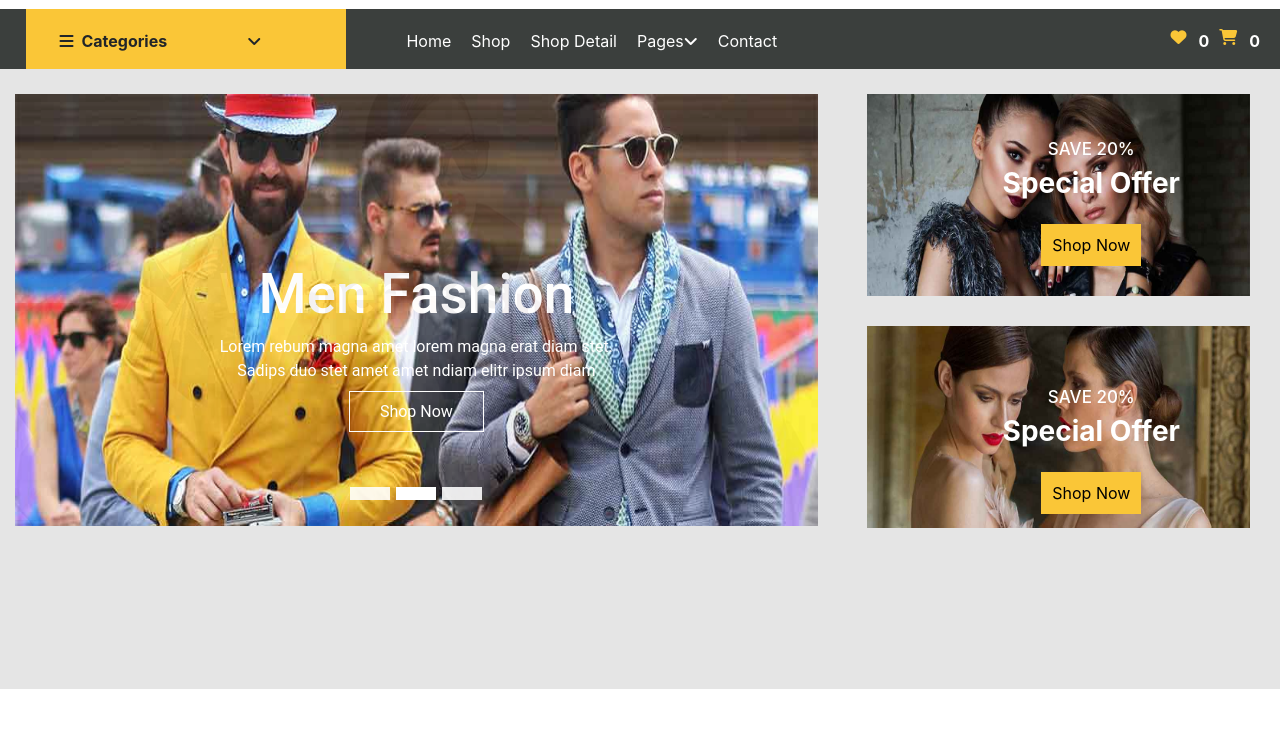
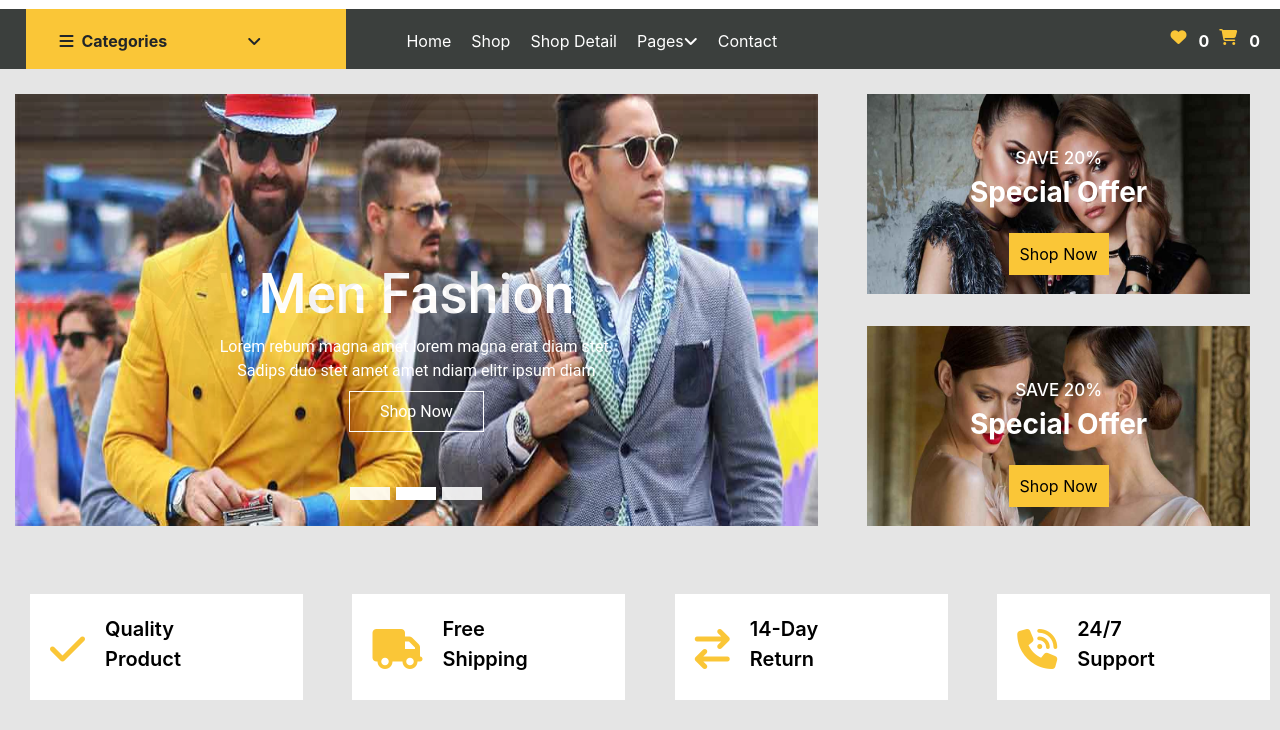
Before and after one commit to Oluwamayowaeniitan/Team-project, a plain HTML site: page index.html in a window 1280 px wide. Shown: the part 111-841 px from the top of the page. Before the commit the page ends 800 px from the top, so only its background shows below. Drawn offline with nearby package versions, Linux system fonts and the light colour scheme.

Commit message:
new correction

```diff
--- a/index.html
+++ b/index.html
@@ -128,25 +128,50 @@
             </div>
 
             <div class="side-slide">
-                <div class="side-slider">
-                    <img src="./img/offer-1.jpg">
+                <div id="sliding" class="carousel slide carousel-fade" data-ride="carousel">
+                    <div class="carousel-inner">
+                        <div class="carousel-feature active">
+                            <img src="./img/offer-1.jpg" class="d-block w-100">
+                            <div class="carousel-caption d-none d-md-block word">
+                                <h5>SAVE 20%</h5>
+                                <h3>Special Offer</h3><br>
+                                <span>Shop Now</span>
+                            </div>
+                        </div>
+                    </div>
                 </div>
-                <div class="side-slider">
-                    <img src="./img/offer-2.jpg">
+                <div id="sliding" class="carousel slide carousel-fade" data-ride="carousel">
+                    <div class="carousel-inner">
+                        <div class="carousel-feature active">
+                            <img src="./img/offer-2.jpg" class="d-block w-100">
+                            <div class="carousel-caption d-none d-md-block word">
+                                <h5>SAVE 20%</h5>
+                                <h3>Special Offer</h3><br>
+                                <span>Shop Now</span>
+                            </div>
+                        </div>
+                    </div>
                 </div>
             </div>
         </div>
-
-        <div class="featured-list">
-            <div class="feature1">
-                <h5>SAVE 20%</h5>
-                <h3>Special Offer</h3><br>
-                <span>Shop Now</span>
+    </section>
+    <section class="standard">
+        <div class="content">
+            <div class="statement">
+                <i class="fa-solid fa-check"></i>
+                <p>Quality<br>Product</p>
             </div>
-            <div class="feature2">
-                <h5>SAVE 20%</h5>
-                <h3>Special Offer</h3><br>
-                <span>Shop Now</span>
+            <div class="statement">
+                <i class="fa-solid fa-truck"></i>
+                <p>Free<br>Shipping</p>
+            </div>
+            <div class="statement">
+                <i class="fa-solid fa-arrow-right-arrow-left"></i>
+                <p>14-Day<br>Return</p>
+            </div>
+            <div class="statement">
+                <i class="fa-solid fa-phone-volume"></i>
+                <p>24/7<br>Support</p>
             </div>
         </div>
     </section>
--- a/style.css
+++ b/style.css
@@ -241,20 +241,6 @@
     height: 27rem;
 }
 
-.slide-picture{
-    padding: 25px 30px 5px 15px;
-}
-
-.side-slider img{
-    width: 100%;
-    /* float: right; */
-    padding-bottom: 30px;
-}
-
-.side-slider img{
-    height: 14.5rem !important;
-}
-
 .slider{
     width: 65%;
     /* float: left; */
@@ -264,54 +250,50 @@
     display: inline-flex;
     justify-content: space-between;
     width: 100%;
+    padding: 25px 30px 5px 15px;
     /* height: 100%; */
 }
 
 .side-slide{
     width: 31%;
-    z-index: -1;
+    display: block;
+    /* z-index: -1; */
 }
 
-.featured-list{
-    color: white;
-    margin-top: -320px;
-    margin-right: 100px;
-    float: right;
-    display: block;
-    text-align: center;
+.carousel-feature img{
+    height: 12.5rem !important;
+    transition: 0.2s;
+    cursor: pointer;
 }
 
-.featured-list h5{
+.carousel-feature img:hover{
+    transform: scale(1.1);
+
+}
+
+.carousel-feature{
+    padding-bottom: 32px;
+}
+
+.carousel-feature h5{
     font-size: 17px;
 }
 
-.featured-list h3{
+.carousel-feature h3{
     font-weight: bold;
 }
 
-.featured-list span{
+.carousel-feature span{
     border: 1px solid rgb(250, 198, 55);
     padding: 10px;
     background-color: rgb(250, 198, 55);
     color: black;
+    cursor: pointer;
 }
 
-.feature1{
-margin-top: -105px;
+.word{
+    margin: 20px;
 }
-
-/* .feature1 span{
-    margin-top: 50px;
-} */
-
-.feature2{
-    /* padding-top: 20px; */
-margin-top: 130px;
-}
-
-/* .side-slider .feature h5{
-    margin-top: -100px;
-} */
 
 .indicators{
     /* border: 1px solid white; */
@@ -319,6 +301,39 @@ margin-top: 130px;
     /* margin-top: 50px; */
 }
 
+/* .standard{
+
+} */
+
+.content{
+    display: inline-flex;
+    justify-content: space-between;
+    width: 100%;
+    padding: 20px;
+    margin: 10px;
+}
+
+.content .statement{
+    display: inline-flex;
+    background-color: white;
+    width: 22%;
+    padding-top: 20px;
+    padding-bottom: 10px;
+}
+
+.content i{
+    font-size: 40px;
+    color: rgb(250, 198, 55);
+    margin-top: 15px;
+    margin-left: 20px;
+}
+
+.content p{
+    font-size: 20px;
+    font-weight: 620;
+    color: black;
+    margin-left: 20px;
+}
 
 @media only screen and (max-width: 965px){
     .links .info-link{
@@ -429,9 +444,12 @@ margin-top: 130px;
         padding-top: 30px;
     }
 
-    /* .side-slider img{
-        padding:
-    } */
+    .content .statement{
+        display: grid;
+        grid-template-columns: repeat(2, 1fr);
+        flex-wrap: wrap;
+    }
+
 }
 
 @media only screen and (max-width: 670px){
```
